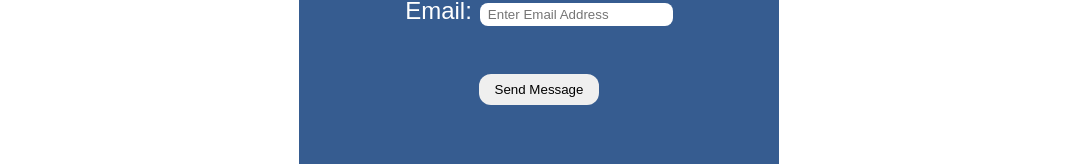
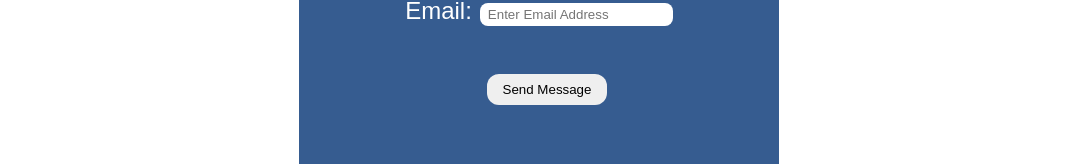
Before and after one commit to jvpink200/portfolioNextJS, a Next.js app: page /contact in a window 1280 px wide. Shown: the part 434-598 px from the top of the page, without its empty margins (101-1183 px from the left). Built offline with nearby package versions, Linux system fonts and the light colour scheme.

Commit message:
fixed submit button

```diff
--- a/src/styles/Contact.module.scss
+++ b/src/styles/Contact.module.scss
@@ -3,6 +3,7 @@ $border-radius-sm: 12px;
 $border-radius-xs: 8px;
 $contact-font-size: 24px;
 $spacing-md: 24px;
+$spacing-sm: 16px;
 $large-font-size: 32px;
 
 .contact {
@@ -37,6 +38,7 @@ $large-font-size: 32px;
 
   .submit {
     margin-top: $spacing-md;
+    margin-left: $spacing-sm;
     input[type="submit"] {
       padding: 8px 16px;
       border-radius: $border-radius-sm;
```
